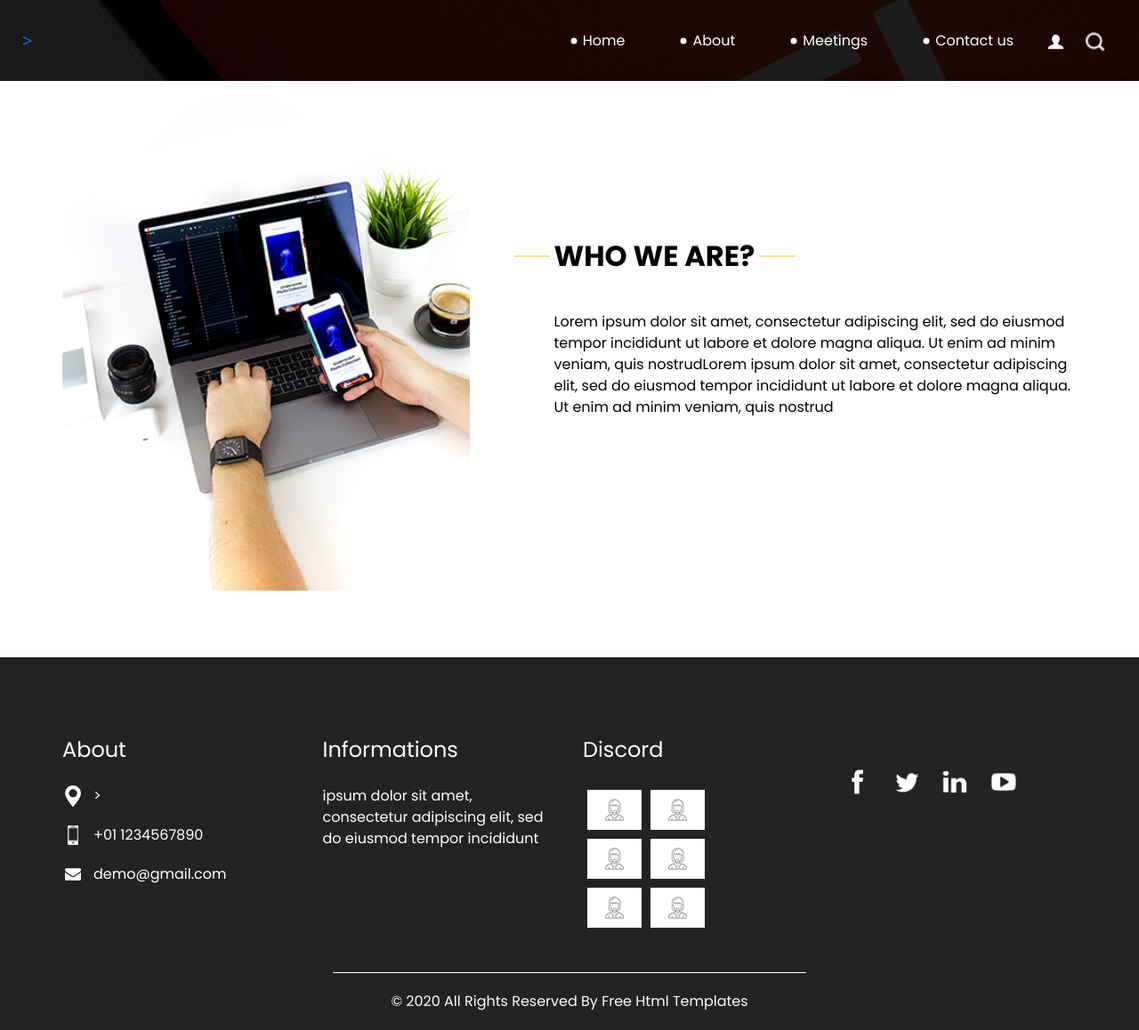
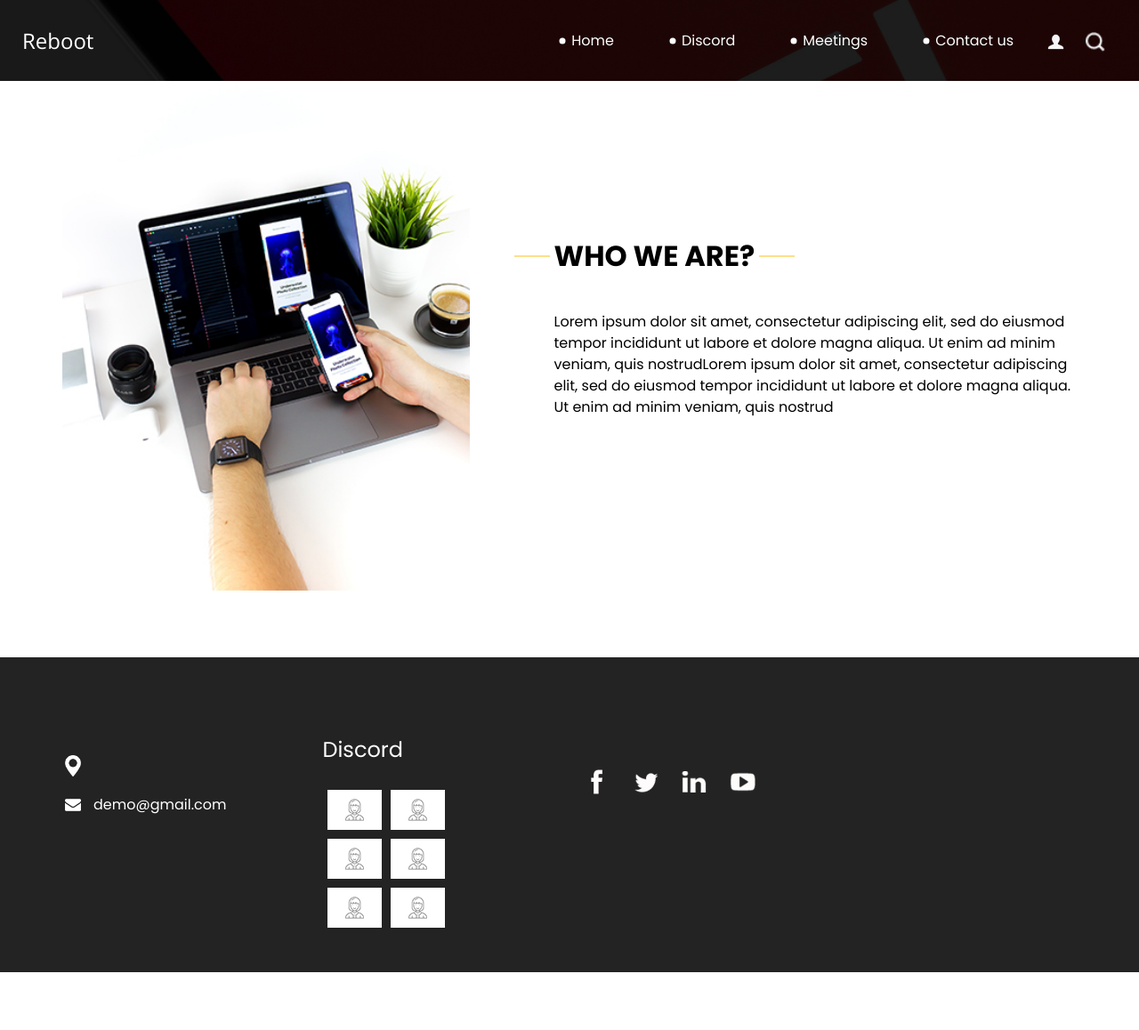
Before and after one commit to AndrewSmigaj/Reboot, a website: page about.html in a window 1280 px wide. Shown: the whole page at 89% size. After the commit the page ends 1093 px from the top, so only its background shows below. Drawn offline with nearby package versions, Linux system fonts and the light colour scheme.

Commit message:
Changed site menus and signature bars

```diff
--- a/about.html
+++ b/about.html
@@ -35,7 +35,9 @@
   <div class="container-fluid">
     <nav class="navbar navbar-expand-lg custom_nav-container pt-3">
       <a class="navbar-brand" href="index.html">
->
+        <span>
+          Reboot
+        </span>
       </a>
       <button class="navbar-toggler" type="button" data-toggle="collapse" data-target="#navbarSupportedContent" aria-controls="navbarSupportedContent" aria-expanded="false" aria-label="Toggle navigation">
         <span class="navbar-toggler-icon"></span>
@@ -48,7 +50,7 @@
               <a class="nav-link" href="index.html">Home <span class="sr-only">(current)</span></a>
             </li>
             <li class="nav-item">
-                  <a class="nav-link" href="about.html"> About </a>
+              <a class="nav-link" href="about.html"> Discord </a>
             </li>
             <li class="nav-item">
               <a class="nav-link" href="do.html"> Meetings </a>
@@ -112,24 +114,15 @@
       <div class="row">
         <div class="col-md-3">
           <div class="info_contact">
-            <h5>
-              About
-            </h5>
+
             <div>
               <div class="img-box">
                 <img src="images/location-white.png" width="18px" alt="">
               </div>
 
->
+
             </div>
-            <div>
-              <div class="img-box">
-                <img src="images/telephone-white.png" width="12px" alt="">
-              </div>
-              <p>
-                +01 1234567890
-              </p>
-            </div>
+
             <div>
               <div class="img-box">
                 <img src="images/envelope-white.png" width="18px" alt="">
@@ -140,16 +133,7 @@
             </div>
           </div>
         </div>
-        <div class="col-md-3">
-          <div class="info_info">
-            <h5>
-              Informations
-            </h5>
-            <p>
-              ipsum dolor sit amet, consectetur adipiscing elit, sed do eiusmod tempor incididunt
-            </p>
-          </div>
-        </div>
+
 
         <div class="col-md-3">
           <div class="info_insta">
@@ -223,13 +207,7 @@
   <!-- end info_section -->
 
 
-  <!-- footer section -->
-  <section class="container-fluid footer_section">
-    <p>
-      &copy; 2020 All Rights Reserved By
-      <a href="https://html.design/">Free Html Templates</a>
-    </p>
-  </section>
+
   <!-- footer section -->
 
   <script type="text/javascript" src="js/jquery-3.4.1.min.js"></script>
```
Also changed, not shown: contact.html (+2 -2 lines), do.html (+2 -1 lines), index.html (+1 -1 lines). Lines whose indentation alone changed are shown as unchanged.
